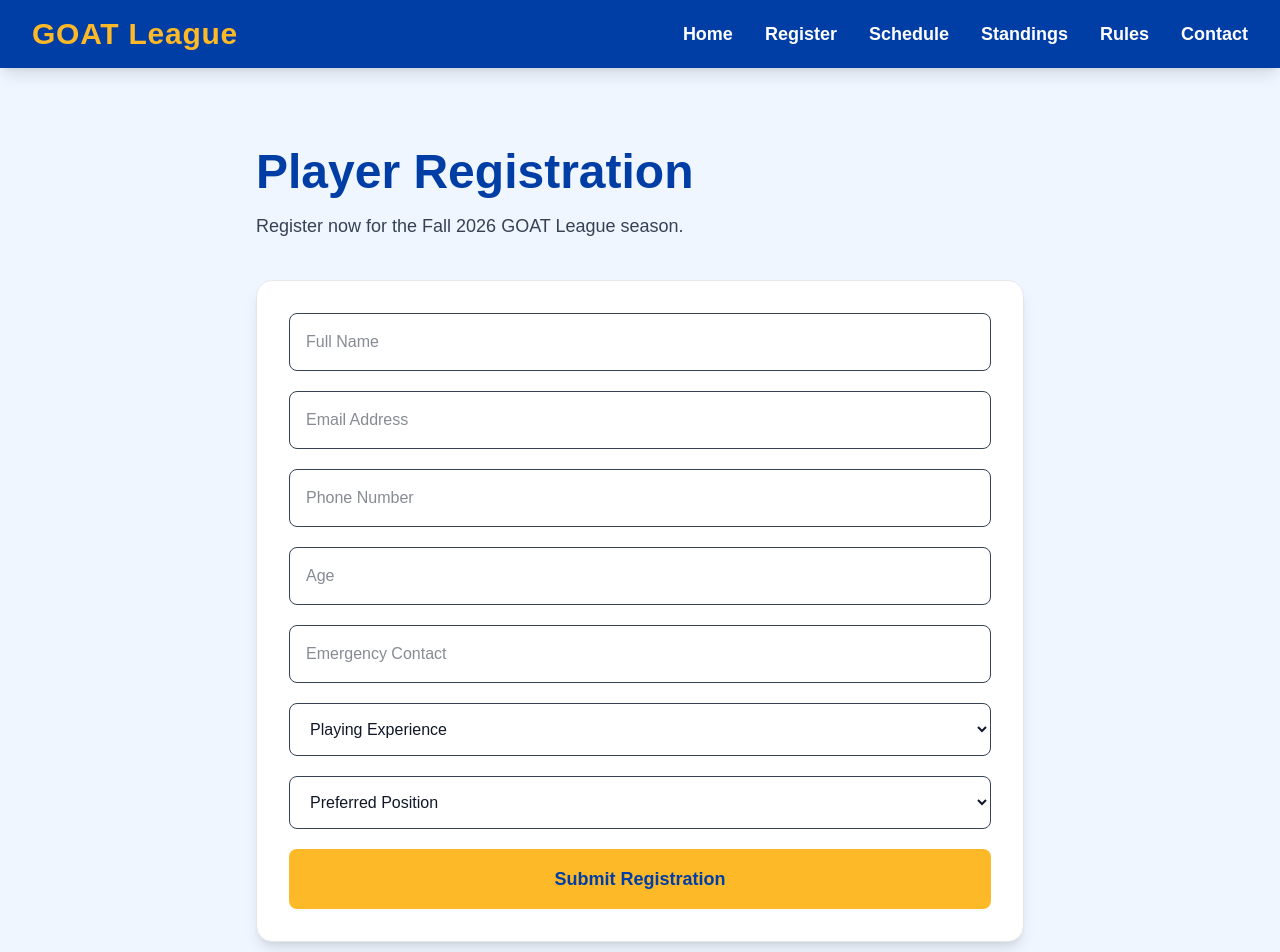
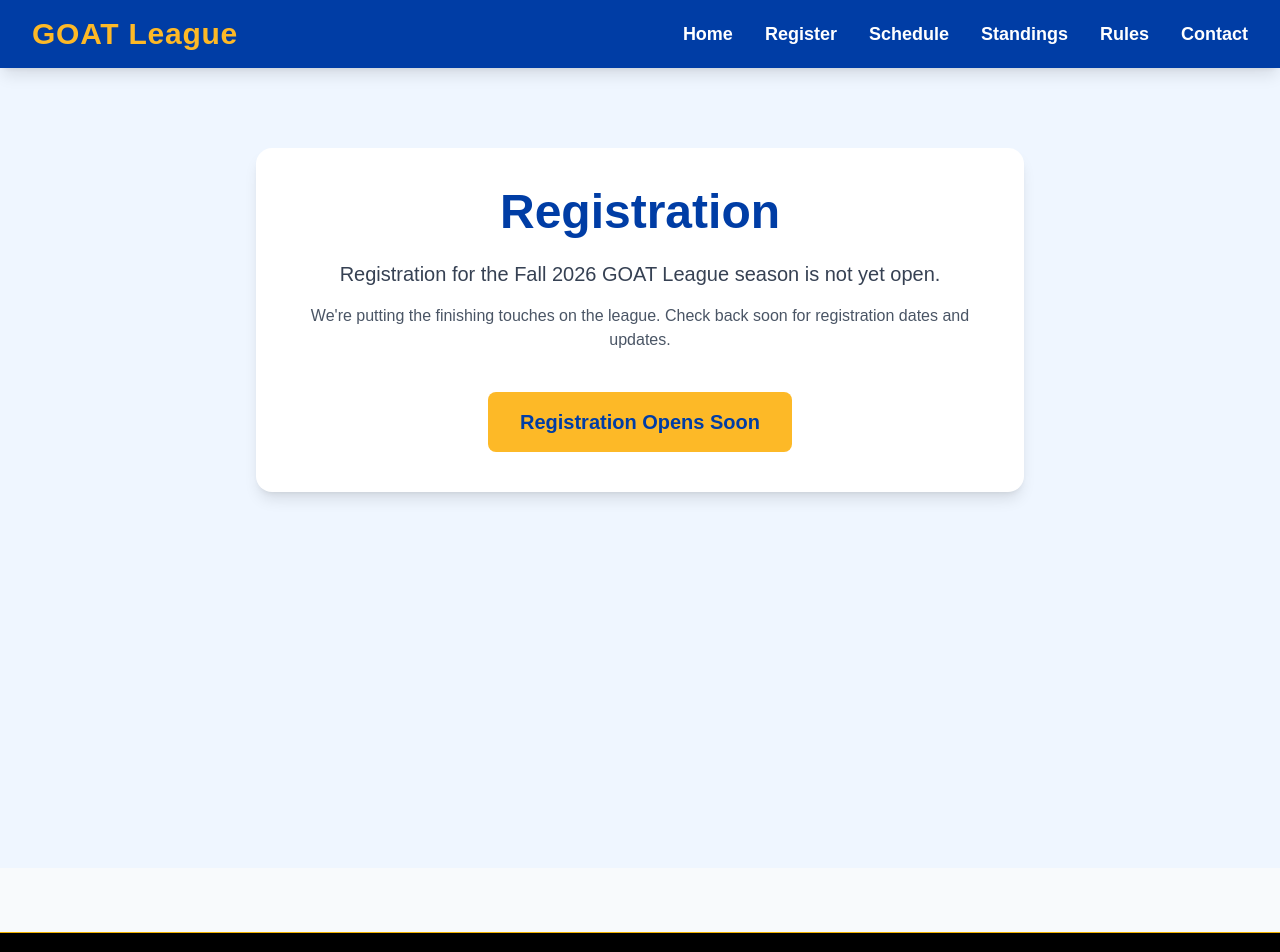
Before and after one commit to curt42/Goat-league, a Next.js app: page /register in a window 1280 px wide. Shown: the top 952 px of the page. Built offline with nearby package versions, Linux system fonts and the light colour scheme; no server answers.

Commit message:
Temporarily disable registration page

```diff
--- a/app/register/page.tsx
+++ b/app/register/page.tsx
@@ -1,183 +1,25 @@
-"use client";
-
-import { useState } from "react";
-import { supabase } from "../../lib/supabase";
-
 export default function Register() {
-  const [form, setForm] = useState({
-    full_name: "",
-    email: "",
-    phone: "",
-    age: "",
-    emergency_contact: "",
-    experience: "",
-    position: "",
-  });
-
-  const [loading, setLoading] = useState(false);
-  const [message, setMessage] = useState("");
-
-  const handleChange = (
-    e: React.ChangeEvent<HTMLInputElement | HTMLSelectElement>
-  ) => {
-    setForm({
-      ...form,
-      [e.target.name]: e.target.value,
-    });
-  };
-
-  async function handleSubmit(e: React.FormEvent) {
-    e.preventDefault();
-
-    setLoading(true);
-    setMessage("");
-
-    try {
-      console.log("Submitting:", form);
-
-      const { data, error } = await supabase
-        .from("players")
-        .insert([
-          {
-            full_name: form.full_name,
-            email: form.email,
-            phone: form.phone,
-            age: form.age ? Number(form.age) : null,
-            emergency_contact: form.emergency_contact,
-            experience: form.experience,
-            position: form.position,
-          },
-        ])
-        .select();
-
-      console.log("Returned data:", data);
-      console.log("Returned error:", error);
-
-      if (error) {
-        console.error(error);
-        alert(JSON.stringify(error, null, 2));
-        setMessage("❌ Registration failed.");
-      } else {
-        setMessage("✅ Registration submitted successfully!");
-
-        setForm({
-          full_name: "",
-          email: "",
-          phone: "",
-          age: "",
-          emergency_contact: "",
-          experience: "",
-          position: "",
-        });
-      }
-    } catch (err) {
-      console.error("Caught exception:", err);
-      alert(JSON.stringify(err, null, 2));
-      setMessage("❌ Network error.");
-    }
-
-    setLoading(false);
-  }
-
   return (
     <main className="min-h-screen bg-blue-50 py-20 px-6 text-gray-900">
-      <div className="mx-auto max-w-3xl">
+      <div className="mx-auto max-w-3xl rounded-2xl bg-white p-10 shadow-lg text-center">
         <h1 className="text-5xl font-bold text-[#003DA5]">
-          Player Registration
+          Registration
         </h1>
 
-        <p className="mt-4 text-lg text-gray-700">
-          Register now for the Fall 2026 GOAT League season.
+        <p className="mt-6 text-xl text-gray-700">
+          Registration for the Fall 2026 GOAT League season is not yet open.
         </p>
 
-        <form
-          onSubmit={handleSubmit}
-          className="mt-10 space-y-5 rounded-2xl border border-gray-200 bg-white p-8 shadow-lg"
-        >
-          <input
-            type="text"
-            name="full_name"
-            placeholder="Full Name"
-            value={form.full_name}
-            onChange={handleChange}
-            className="w-full rounded-lg border border-gray-700 p-4 focus:border-[#003DA5] focus:outline-none"
-            required
-          />
+        <p className="mt-4 text-gray-600">
+          We're putting the finishing touches on the league. Check back soon for
+          registration dates and updates.
+        </p>
 
-          <input
-            type="email"
-            name="email"
-            placeholder="Email Address"
-            value={form.email}
-            onChange={handleChange}
-            className="w-full rounded-lg border border-gray-700 p-4 focus:border-[#003DA5] focus:outline-none"
-            required
-          />
-
-          <input
-            type="text"
-            name="phone"
-            placeholder="Phone Number"
-            value={form.phone}
-            onChange={handleChange}
-            className="w-full rounded-lg border border-gray-700 p-4 focus:border-[#003DA5] focus:outline-none"
-          />
-
-          <input
-            type="number"
-            name="age"
-            placeholder="Age"
-            value={form.age}
-            onChange={handleChange}
-            className="w-full rounded-lg border border-gray-700 p-4 focus:border-[#003DA5] focus:outline-none"
-          />
-
-          <input
-            type="text"
-            name="emergency_contact"
-            placeholder="Emergency Contact"
-            value={form.emergency_contact}
-            onChange={handleChange}
-            className="w-full rounded-lg border border-gray-700 p-4 focus:border-[#003DA5] focus:outline-none"
-          />
-
-          <select
-            name="experience"
-            value={form.experience}
-            onChange={handleChange}
-            className="w-full rounded-lg border border-gray-700 p-4 focus:border-[#003DA5] focus:outline-none"
-          >
-            <option value="">Playing Experience</option>
-            <option value="Beginner">Beginner</option>
-            <option value="Intermediate">Intermediate</option>
-            <option value="Advanced">Advanced</option>
-          </select>
-
-          <select
-            name="position"
-            value={form.position}
-            onChange={handleChange}
-            className="w-full rounded-lg border border-gray-700 p-4 focus:border-[#003DA5] focus:outline-none"
-          >
-            <option value="">Preferred Position</option>
-            <option value="Goalie">Goalie</option>
-            <option value="Field Player">Field Player</option>
-          </select>
-
-          <button
-            type="submit"
-            disabled={loading}
-            className="w-full rounded-lg bg-[#FDB927] py-4 text-lg font-bold text-[#003DA5] transition hover:bg-yellow-300 disabled:opacity-50"
-          >
-            {loading ? "Submitting..." : "Submit Registration"}
-          </button>
-
-          {message && (
-            <p className="mt-4 text-center font-bold">
-              {message}
-            </p>
-          )}
-        </form>
+        <div className="mt-10">
+          <span className="inline-block rounded-lg bg-[#FDB927] px-8 py-4 text-xl font-bold text-[#003DA5]">
+            Registration Opens Soon
+          </span>
+        </div>
       </div>
     </main>
   );
--- a/lib/supabase.ts
+++ /dev/null
@@ -1,9 +0,0 @@
-import { createClient } from "@supabase/supabase-js";
-
-console.log("SUPABASE URL:", process.env.NEXT_PUBLIC_SUPABASE_URL);
-console.log("SUPABASE KEY:", process.env.NEXT_PUBLIC_SUPABASE_ANON_KEY);
-
-export const supabase = createClient(
-  process.env.NEXT_PUBLIC_SUPABASE_URL!,
-  process.env.NEXT_PUBLIC_SUPABASE_ANON_KEY!
-);
```
